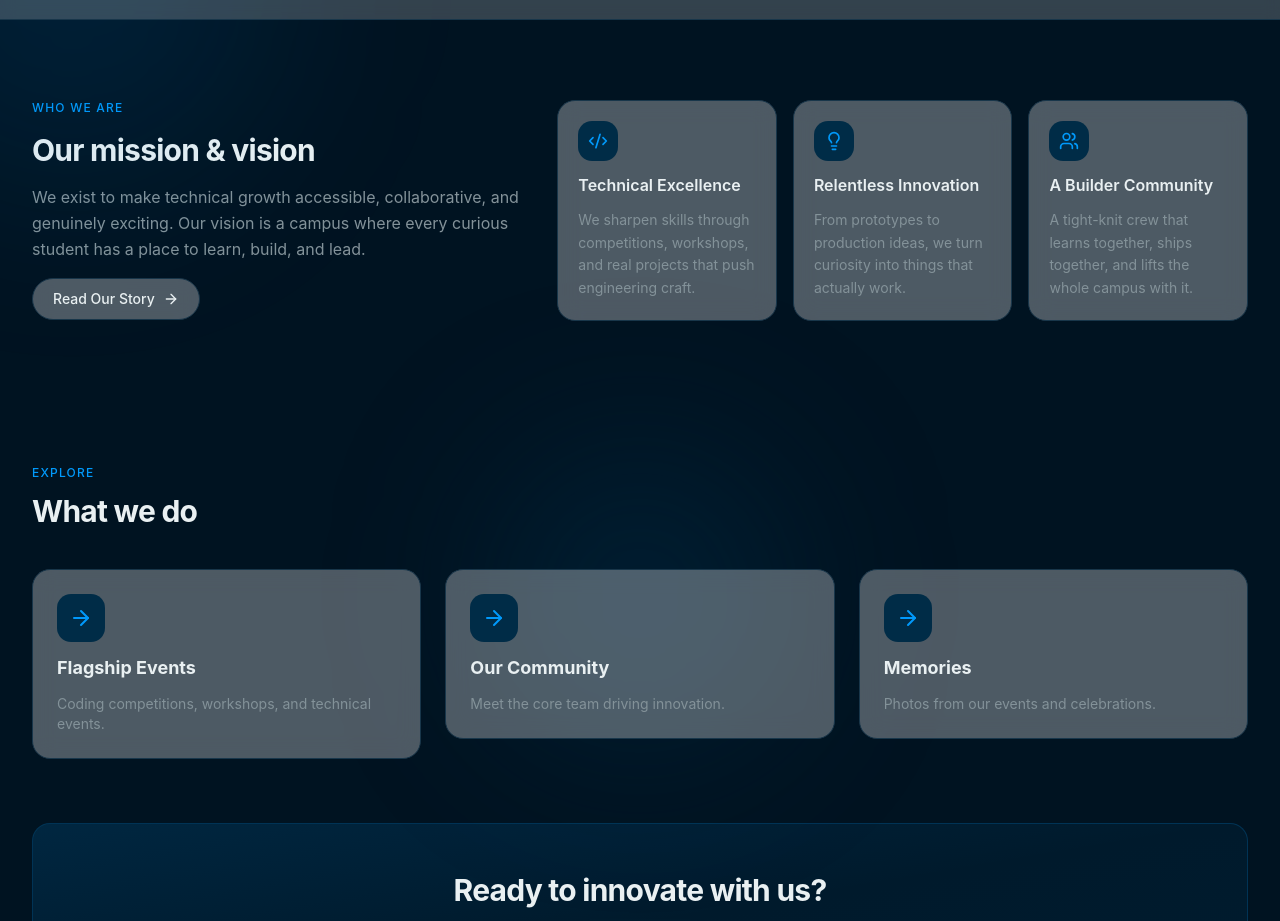
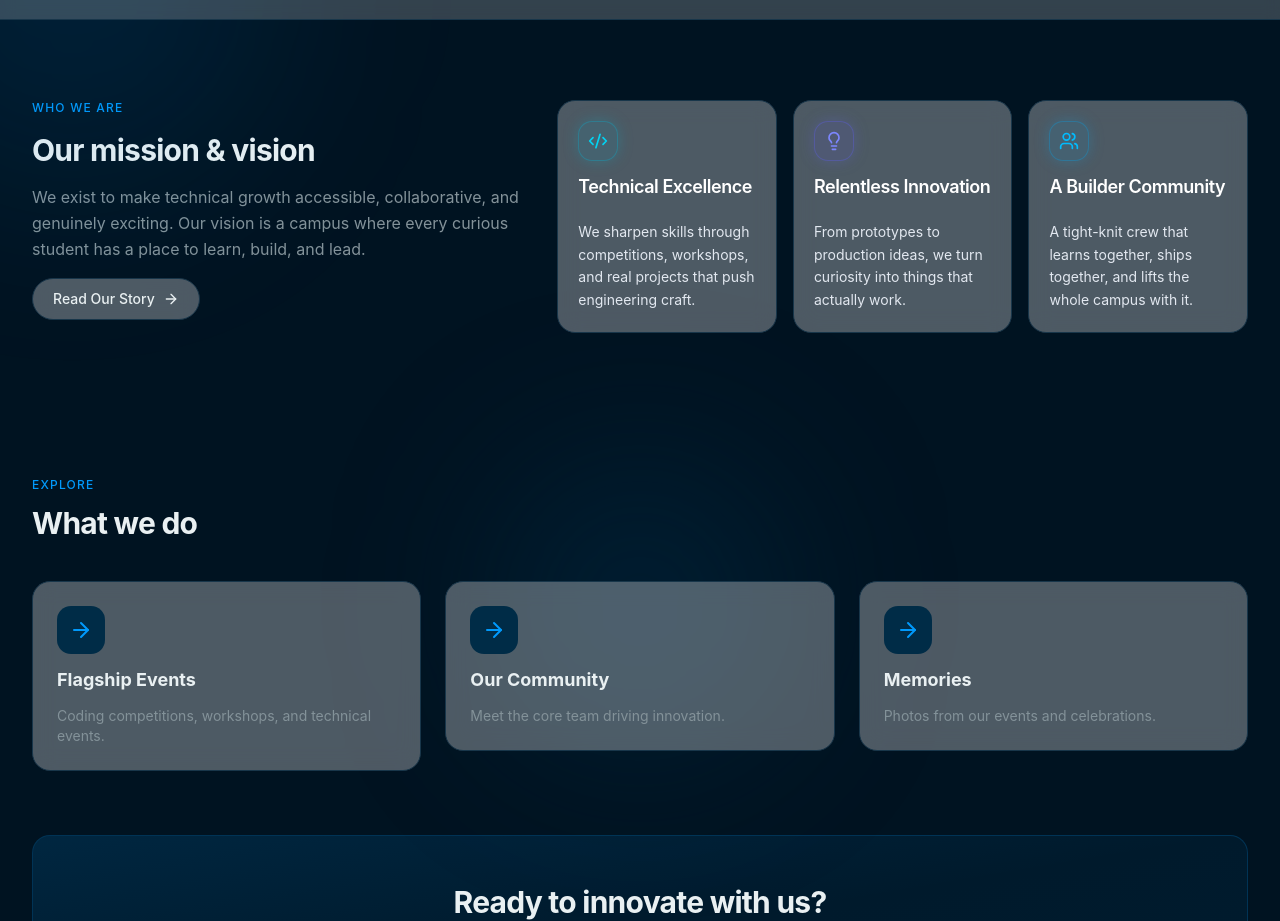
Before and after one commit to kolli-dhanush-reddy/squad-mlrit, a Next.js app: page / in a window 1280 px wide. Shown: the part 943-1864 px from the top of the page. Built offline with nearby package versions, Linux system fonts and the light colour scheme.

Commit message:
about/home: glowing icon badges, hover glow borders, boosted text contrast on pillar cards

```diff
--- a/components/pages/about-page.tsx
+++ b/components/pages/about-page.tsx
@@ -68,16 +68,22 @@ const PILLARS = [
     icon: Code2,
     title: "Technical Excellence",
     body: "We sharpen skills through competitions, workshops, and real projects that push engineering craft.",
+    iconClass: "bg-cyan-500/10 text-cyan-400 border border-cyan-500/30 shadow-[0_0_15px_rgba(6,182,212,0.25)]",
+    cardHover: "hover:border-cyan-500/40 hover:shadow-[0_0_25px_rgba(6,182,212,0.15)]",
   },
   {
     icon: Lightbulb,
     title: "Relentless Innovation",
     body: "From prototypes to production ideas, we turn curiosity into things that actually work.",
+    iconClass: "bg-indigo-500/10 text-indigo-400 border border-indigo-500/30 shadow-[0_0_15px_rgba(99,102,241,0.25)]",
+    cardHover: "hover:border-indigo-500/40 hover:shadow-[0_0_25px_rgba(99,102,241,0.15)]",
   },
   {
     icon: Users,
     title: "A Builder Community",
     body: "A tight-knit crew that learns together, ships together, and lifts the whole campus with it.",
+    iconClass: "bg-sky-500/10 text-sky-400 border border-sky-500/30 shadow-[0_0_15px_rgba(14,165,233,0.25)]",
+    cardHover: "hover:border-sky-500/40 hover:shadow-[0_0_25px_rgba(14,165,233,0.15)]",
   },
 ]
 
@@ -116,18 +122,18 @@ export function AboutSection() {
             {PILLARS.map((p, i) => (
               <motion.div
                 key={p.title}
-                className="flex flex-col gap-4 rounded-2xl border border-border bg-white/30 backdrop-blur-md p-6"
+                className={`flex flex-col gap-4 rounded-2xl border border-border bg-white/30 backdrop-blur-md p-6 transition-all duration-300 ${p.cardHover}`}
                 initial={{ opacity: 0, y: 20 }}
                 whileInView={{ opacity: 1, y: 0 }}
                 viewport={{ once: true, margin: "-40px" }}
                 transition={{ duration: 0.5, delay: i * 0.08 }}
-                whileHover={{ y: -4 }}
+                whileHover={{ y: -5 }}
               >
-                <span className="flex h-10 w-10 items-center justify-center rounded-xl bg-accent text-primary">
+                <span className={`flex h-10 w-10 items-center justify-center rounded-xl ${p.iconClass}`}>
                   <p.icon className="h-5 w-5" />
                 </span>
-                <h3 className="font-display text-sm font-semibold text-foreground sm:text-base">{p.title}</h3>
-                <p className="text-xs leading-relaxed text-muted-foreground sm:text-sm">{p.body}</p>
+                <h3 className="font-display text-lg font-semibold tracking-tight text-white">{p.title}</h3>
+                <p className="mt-2 text-sm leading-relaxed text-slate-200">{p.body}</p>
               </motion.div>
             ))}
           </div>
--- a/components/pages/home-page.tsx
+++ b/components/pages/home-page.tsx
@@ -12,16 +12,22 @@ const PILLARS = [
     icon: Code2,
     title: "Technical Excellence",
     body: "We sharpen skills through competitions, workshops, and real projects that push engineering craft.",
+    iconClass: "bg-cyan-500/10 text-cyan-400 border border-cyan-500/30 shadow-[0_0_15px_rgba(6,182,212,0.25)]",
+    cardHover: "hover:border-cyan-500/40 hover:shadow-[0_0_25px_rgba(6,182,212,0.15)]",
   },
   {
     icon: Lightbulb,
     title: "Relentless Innovation",
     body: "From prototypes to production ideas, we turn curiosity into things that actually work.",
+    iconClass: "bg-indigo-500/10 text-indigo-400 border border-indigo-500/30 shadow-[0_0_15px_rgba(99,102,241,0.25)]",
+    cardHover: "hover:border-indigo-500/40 hover:shadow-[0_0_25px_rgba(99,102,241,0.15)]",
   },
   {
     icon: Users,
     title: "A Builder Community",
     body: "A tight-knit crew that learns together, ships together, and lifts the whole campus with it.",
+    iconClass: "bg-sky-500/10 text-sky-400 border border-sky-500/30 shadow-[0_0_15px_rgba(14,165,233,0.25)]",
+    cardHover: "hover:border-sky-500/40 hover:shadow-[0_0_25px_rgba(14,165,233,0.15)]",
   },
 ]
 
@@ -141,18 +147,18 @@ export function HomeSection() {
             {PILLARS.map((p, i) => (
               <motion.div
                 key={p.title}
-                className="flex flex-col gap-3 rounded-2xl border border-border bg-white/30 backdrop-blur-md p-5"
+                className={`flex flex-col gap-3 rounded-2xl border border-border bg-white/30 backdrop-blur-md p-5 transition-all duration-300 ${p.cardHover}`}
                 initial={{ opacity: 0, y: 20 }}
                 whileInView={{ opacity: 1, y: 0 }}
                 viewport={{ once: true, margin: "-40px" }}
                 transition={{ duration: 0.5, delay: i * 0.08 }}
-                whileHover={{ y: -4 }}
+                whileHover={{ y: -5 }}
               >
-                <span className="flex h-10 w-10 items-center justify-center rounded-xl bg-accent text-primary">
+                <span className={`flex h-10 w-10 items-center justify-center rounded-xl ${p.iconClass}`}>
                   <p.icon className="h-5 w-5" />
                 </span>
-                <h3 className="font-display text-sm font-semibold text-foreground sm:text-base">{p.title}</h3>
-                <p className="text-xs leading-relaxed text-muted-foreground sm:text-sm">{p.body}</p>
+                <h3 className="font-display text-lg font-semibold tracking-tight text-white">{p.title}</h3>
+                <p className="mt-2 text-sm leading-relaxed text-slate-200">{p.body}</p>
               </motion.div>
             ))}
           </div>
```
